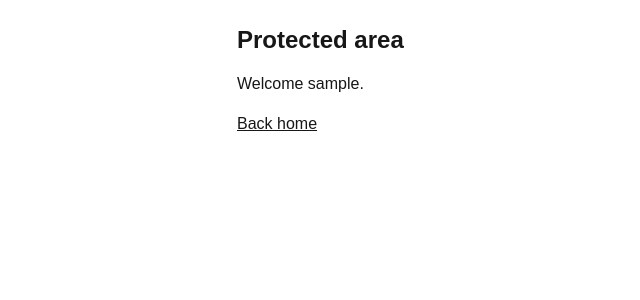
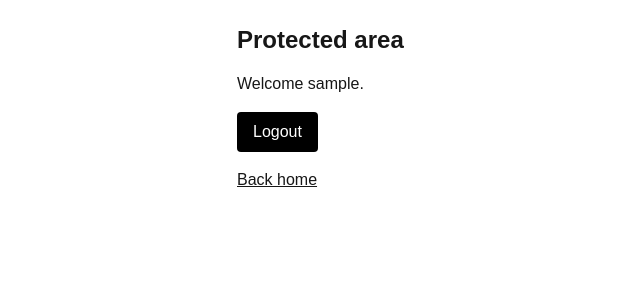
Before and after one commit to Minitsonga/Gaming-Hub, a Next.js app in the folder frontend/: page /protected in a window 1280 px wide. Shown: the top 300 px of the page, without its empty margins (43-683 px from the left). Built offline with nearby package versions, Linux system fonts and the light colour scheme; sample sign-in values are in the browser's storage.

Commit message:
Add Logout and session cleanup

```diff
--- a/frontend/src/app/protected/page.tsx
+++ b/frontend/src/app/protected/page.tsx
@@ -32,10 +32,24 @@ export default function ProtectedPage() {
     return <main className="p-6">Checking session...</main>;
   }
 
+  function handleLogout() {
+    localStorage.removeItem("accessToken");
+    localStorage.removeItem("refreshToken");
+    localStorage.removeItem("user");
+    router.push("/login");
+  }
+
   return (
     <main className="mx-auto flex min-h-screen w-full max-w-3xl flex-col gap-4 p-6">
       <h1 className="text-2xl font-semibold">Protected area</h1>
       <p>Welcome {user.username ?? user.email ?? "player"}.</p>
+      <button
+        type="button"
+        onClick={handleLogout}
+        className="w-fit rounded bg-black px-4 py-2 text-white"
+      >
+        Logout
+      </button>
       <Link className="underline" href="/">
         Back home
       </Link>
```
